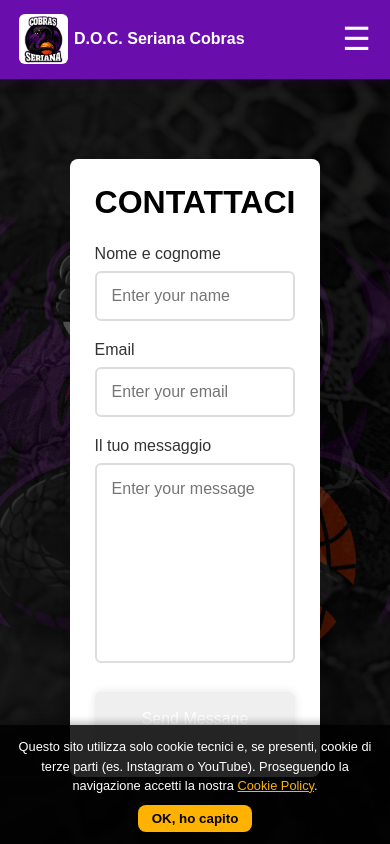
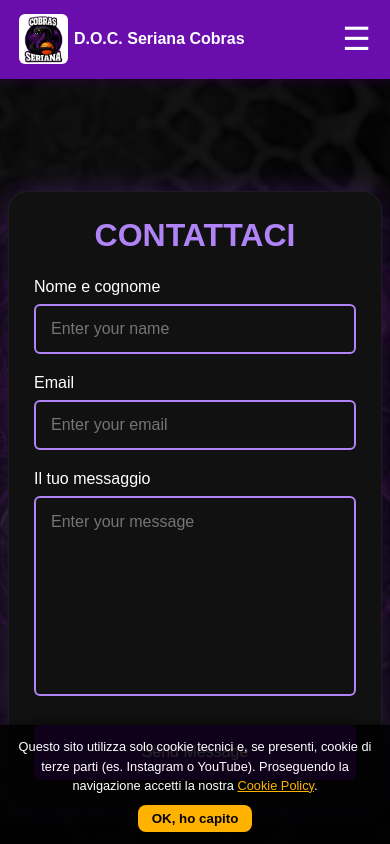
Before and after one commit to Piaazzaa/serianacobras, a React (Create React App) app: page /contacts in a window 390 px wide. Built offline with nearby package versions, Linux system fonts and the light colour scheme.

Commit message:
Migliorie nella sezione risultati e contatti

```diff
--- a/src/Components/Pages/Campionato.css
+++ b/src/Components/Pages/Campionato.css
@@ -153,3 +153,13 @@
     align-items: center;
   }
 }
+
+.vittoria {
+  background-color: rgba(40, 167, 69, 0.8); /* verde più vivace ma leggermente trasparente */
+  color: #fff;
+}
+
+.sconfitta {
+  background-color: rgba(220, 53, 69, 0.8); /* rosso più vivace ma morbido */
+  color: #fff;
+}
--- a/src/Components/Pages/Campionato.jsx
+++ b/src/Components/Pages/Campionato.jsx
@@ -42,6 +42,16 @@ const classifica = [
 
 const Campionato = () => {
 
+  // Funzione che ritorna "vittoria", "sconfitta" o "" per ciascun match dei Seriana Cobras
+  const getRisultatoCobras = (match) => {
+    if (match.puntiCasa === "--" || match.puntiOspite === "--") return "";
+
+    const puntiCobras = match.casa === "D.O.C. Seriana Cobras" ? match.puntiCasa : match.puntiOspite;
+    const puntiAvversario = match.casa === "D.O.C. Seriana Cobras" ? match.puntiOspite : match.puntiCasa;
+
+    return puntiCobras > puntiAvversario ? "vittoria" : "sconfitta";
+  };
+
   return (
     <div className="campionato-container">
       <h1 className="titolo-classifica">Classifica</h1>
@@ -78,6 +88,7 @@ const Campionato = () => {
           ))}
         </tbody>
       </table>
+
       <h2 className="titolo-risultati">Risultati</h2>
       <table className="risultati-tabella">
         <thead>
@@ -92,10 +103,14 @@ const Campionato = () => {
           </tr>
         </thead>
         <tbody>
-          {risultati.map((match) => (
-            <tr
-              key={match.numero}
-            >
+          {risultati.map((match) => {
+            const classeRisultato =
+              match.casa === "D.O.C. Seriana Cobras" || match.ospite === "D.O.C. Seriana Cobras"
+                ? getRisultatoCobras(match)
+                : "";
+
+            return (
+              <tr key={match.numero} className={classeRisultato}>
                 <td>{match.numero}</td>
                 <td>{match.data}</td>
                 <td>{match.ora}</td>
@@ -104,11 +119,12 @@ const Campionato = () => {
                 <td>{match.puntiOspite}</td>
                 <td>{match.ospite}</td>
               </tr>
-          ))}
+            );
+          })}
         </tbody>
       </table>
     </div>
-  )
-}
+  );
+};
 
 export default Campionato
--- a/src/Components/Pages/Contacts.css
+++ b/src/Components/Pages/Contacts.css
@@ -1,5 +1,6 @@
 .contacts {
     min-height: 100vh;
+    background-color: rgba(0, 0, 0, 0.3);
   }
 
 .contacts-form{
@@ -11,16 +12,17 @@
 form {
     max-width: 600px;
     width: 100%;
-    background: #fff;
+    background-color: #111;
     padding: 25px 25px 30px;
-    border-radius: 8px;
-    box-shadow: 0 0 10px rgba(0, 0, 0, .1);
-    color: #333;
+    border-radius: 20px;
+    box-shadow: 0 0 25px rgba(138, 43, 226, 0.3);
+    color: white;
     margin: 80px;
+    border: 1px solid rgba(255, 255, 255, 0.05);
 }
 
 .contact-title {
-    color: black;
+    color: #b084f7;
     font-size: 2rem;
     font-weight: 700;
     margin-bottom: 1.5rem;
@@ -36,12 +38,12 @@ form .input-box{
     width: 100%;
     height: 50px;
     background: transparent;
-    border: 2px solid #ddd;
+    border: 2px solid #b084f7;
     outline: none;
     border-radius: 6px;
     padding: 15px;
     font-size: 16px;
-    color: #333;
+    color: white;
     margin-top: 8px;
 }
 
@@ -61,8 +63,26 @@ form button{
     color: #fff;
     font-weight: 500;
     margin-top: 25px;
+    background-color: #6a0dad;
 }
 
 form button:hover{
-    background: grey
+    background: #b084f7;
 }
+
+@media (max-width: 768px) {
+    .contacts {
+      display: flex;
+      justify-content: center; /* centra orizzontalmente */
+      align-items: center;     /* centra verticalmente */
+      padding: 1rem 0.5rem;
+      min-height: 100vh;       /* prende tutta l’altezza dello schermo */
+      box-sizing: border-box;
+    }
+
+    form {
+      width: 100%;
+      max-width: 480px;
+      margin: 0 auto; /* rimuove i 80px e centra */
+    }
+}
```
Lines whose indentation alone changed are shown as unchanged.
